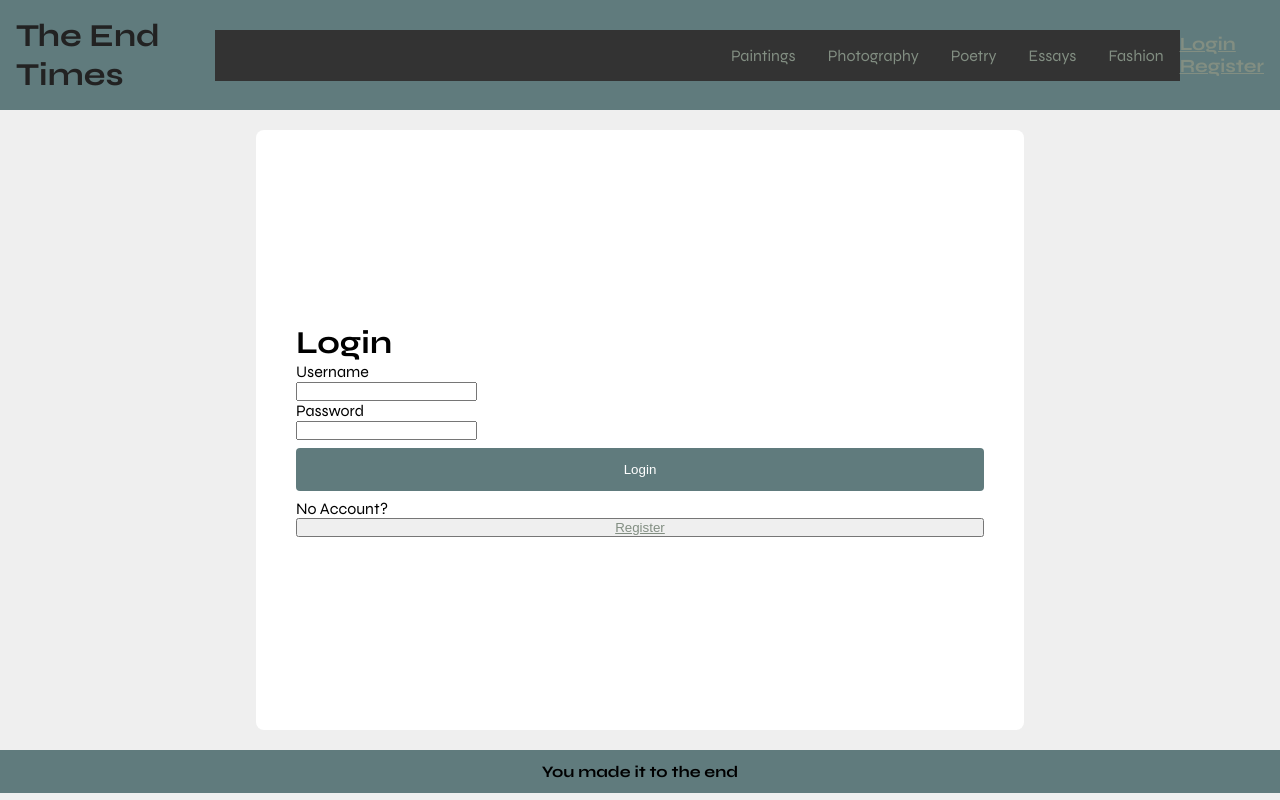
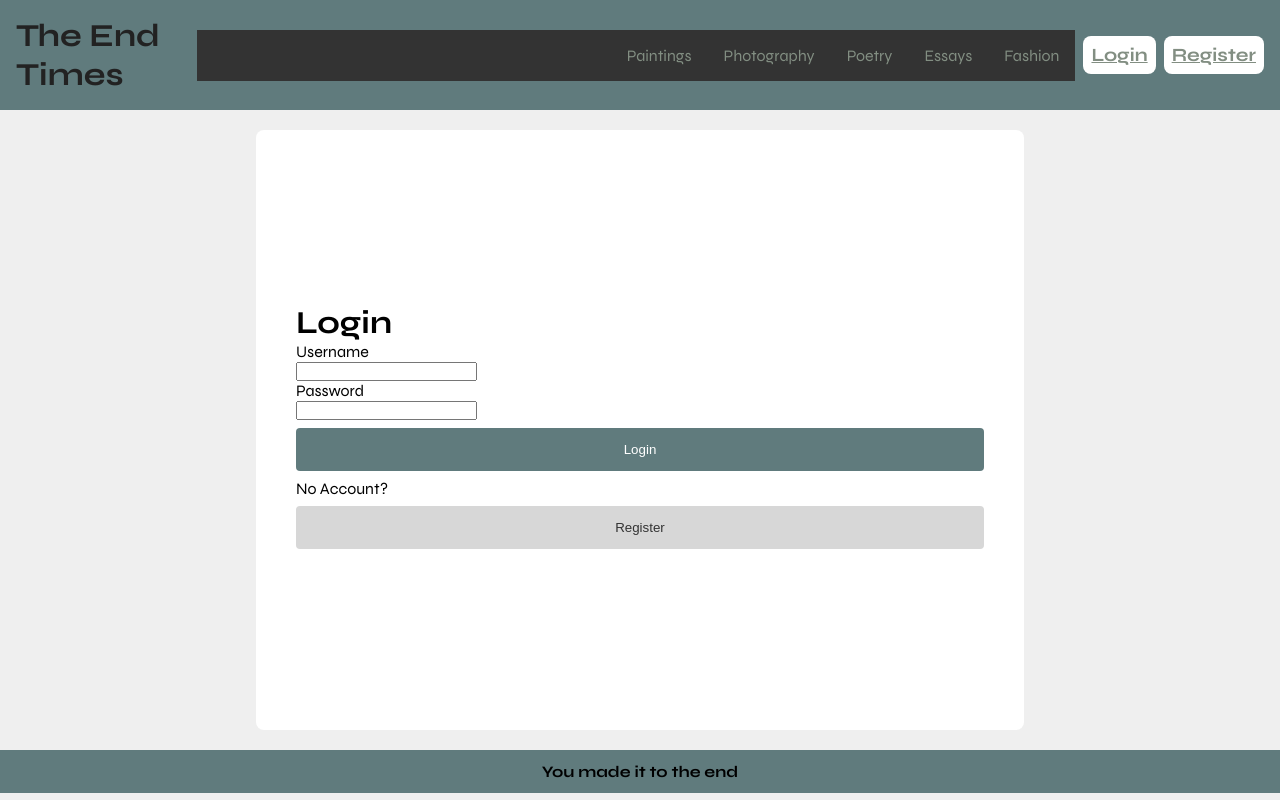
Before and after one commit to Wrendm/the-end-times, a React (Vite) app in the folder frontend/: page /login in a window 1280 px wide. Built offline with nearby package versions, Linux system fonts and the light colour scheme; no server answers.

Commit message:
refactor(style): add styling to new account components

```diff
--- a/frontend/src/App.css
+++ b/frontend/src/App.css
@@ -6,13 +6,23 @@ body {
 }
 
 @-webkit-keyframes spin {
-  0% { -webkit-transform: rotate(0deg); }
-  100% { -webkit-transform: rotate(360deg); }
+  0% {
+    -webkit-transform: rotate(0deg);
+  }
+
+  100% {
+    -webkit-transform: rotate(360deg);
+  }
 }
 
 @keyframes spin {
-  0% { transform: rotate(0deg); }
-  100% { transform: rotate(360deg); }
+  0% {
+    transform: rotate(0deg);
+  }
+
+  100% {
+    transform: rotate(360deg);
+  }
 }
 
 .App {
@@ -34,16 +44,17 @@ a:hover {
   border-top: 16px solid #607B7D;
   width: 100px;
   height: 100px;
-  -webkit-animation: spin 2s linear infinite; /* Safari */
+  -webkit-animation: spin 2s linear infinite;
+  /* Safari */
   animation: spin 2s linear infinite;
-  margin:auto;
+  margin: auto;
   display: flex;
   align-items: center;
   justify-content: space-between;
   margin-bottom: 60%;
 }
 
-.FetchError{
+.FetchError {
   display: flex;
   justify-content: center;
   padding-top: 50px;
@@ -126,11 +137,29 @@ a:hover {
   cursor: pointer;
 }
 
+.AccountActionNav {
+  display: flex;
+  flex-direction: row;
+  justify-content: flex-start;
+  align-items: flex-end;
+}
+
+.AccountAction {
+  background-color: #fff;
+  padding: .5rem;
+  margin: .5rem 0rem .5rem .5rem;
+  display: flex;
+  flex-wrap: nowrap;
+  align-items: center;
+  border: none;
+  border-radius: 8px;
+}
+
 .Form {
   width: 60%;
-  min-height:75%;
+  min-height: 75%;
   padding: 40px;
-  margin:20px auto;
+  margin: 20px auto;
   display: flex;
   flex-direction: column;
   justify-content: center;
@@ -141,7 +170,9 @@ a:hover {
   border-radius: 8px;
 }
 
-label{display: block;}
+label {
+  display: block;
+}
 
 .btn {
   width: 100%;
@@ -153,6 +184,20 @@ label{display: block;}
   border: none;
   border-radius: 4px;
   cursor: pointer;
+}
+.btn-secondary {
+  width: 100%;
+  display: block;
+  background-color: #d7d7d7;
+  padding: 14px;
+  margin: 8px 0;
+  border: none;
+  border-radius: 4px;
+  cursor: pointer;
+}
+.btn-secondary a{
+  color: #333;
+  text-decoration: none;
 }
 
 .Home,
@@ -212,6 +257,6 @@ label{display: block;}
 .Home,
 .Paintings,
 .Photography,
-.Poetry{
-  min-height:80%;
+.Poetry {
+  min-height: 80%;
 }
```
